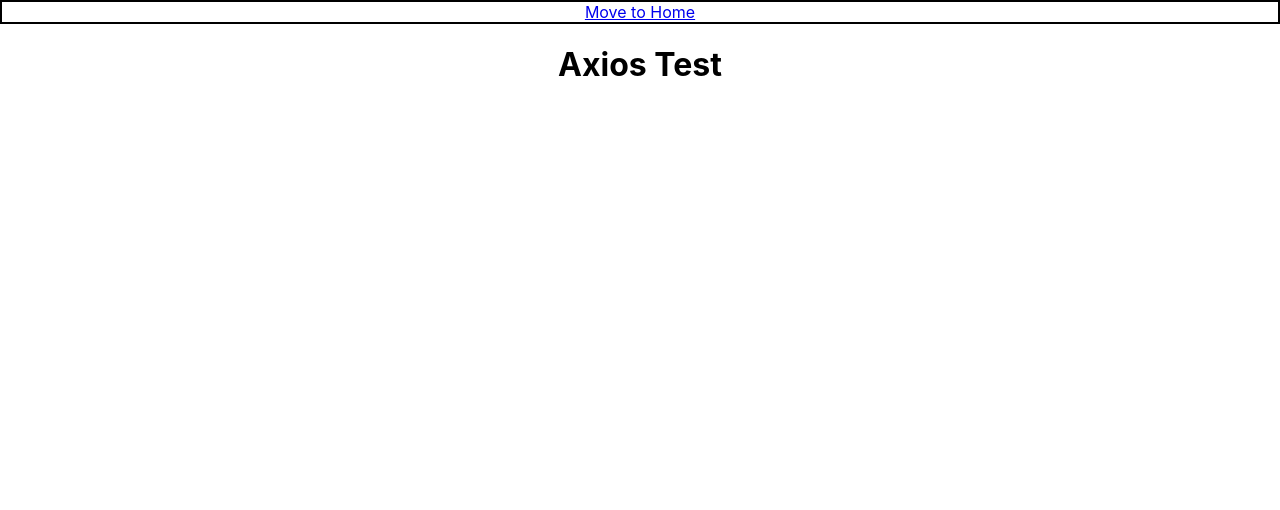
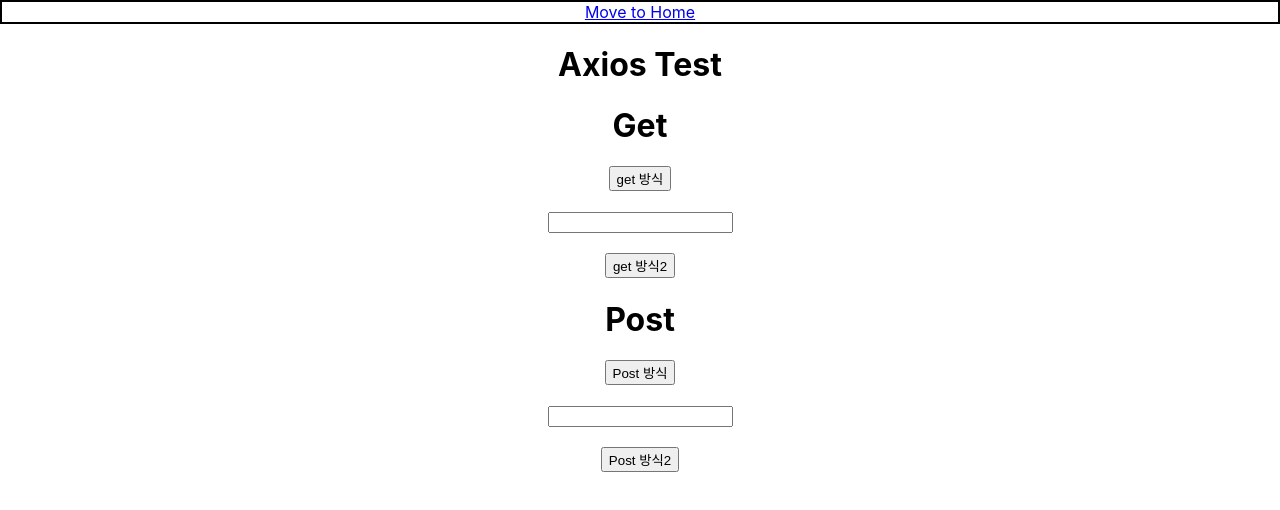
Before and after one commit to Danpyeon/reactStudy, a React (Create React App) app: page /ax1 in a window 1280 px wide. Shown: the top 510 px of the page. Built offline with nearby package versions, Linux system fonts and the light colour scheme.

Commit message:
FeatL Axios 사용방법

```diff
--- a/src/comp/ax/ax01.js
+++ b/src/comp/ax/ax01.js
@@ -1,7 +1,90 @@
+import axios from "axios"
+import { useRef, useState } from "react";
+
 export default function Ax1() {
+
+    const [지역, 변경지역] = useState([]);
+    const text = useRef();
+
+    const text2 = useRef();
+
+    function baxios1() {
+        console.log('==== axios get');
+
+        axios.get('http://localhost:8080/api/area/list')
+        .then(res => {
+            console.log(res);
+            if(res.data.code === '200') {
+                변경지역(res.data.data);
+            }
+        })
+    }
+
+    function baxios2() {
+        console.log(text.current.value);
+        const params = {
+            id: text.current.value
+        }
+
+        console.log(params);
+
+        axios.get('http://localhost:8080/api/area/byId', {params})
+        .then(res => {
+            console.log(res.data.data);
+        })
+    }
+
+    function baxios3() {
+        axios.post('http://localhost:8080/api/member/list')
+        .then(res => {
+            console.log(res.data.data);
+        })
+    }
+
+    function baxios4() {
+        const obj = {
+            "id": text2.current.value
+        }
+        axios.post('http://localhost:8080/api/member/findId', JSON.stringify(obj),
+    {
+        headers: {
+            'Content-Type' : 'application/json'
+        }
+    })
+        .then(res => {
+            console.log(res.data.data)
+        })
+    }
+
     return(
         <div>
             <h1>Axios Test</h1>
+            <h1>Get</h1>
+            <input type='button'
+            value='get 방식'
+            onClick={baxios1}/> <br/><br/>
+
+            <input
+            type='text' ref={text}/> <br/><br/>
+
+            <input type='button'
+            value='get 방식2'
+            onClick={baxios2}/> <br/>
+            <h1>Post</h1>
+
+            <input
+            type='button'
+            onClick={baxios3}
+            value='Post 방식' /> <br/><br/>
+
+            <input
+            type='text'
+            ref={text2}/> <br/><br/>
+
+            <input
+            type='button'
+            onClick={baxios4}
+            value='Post 방식2' /> <br/>
         </div>
     )
 }
```
